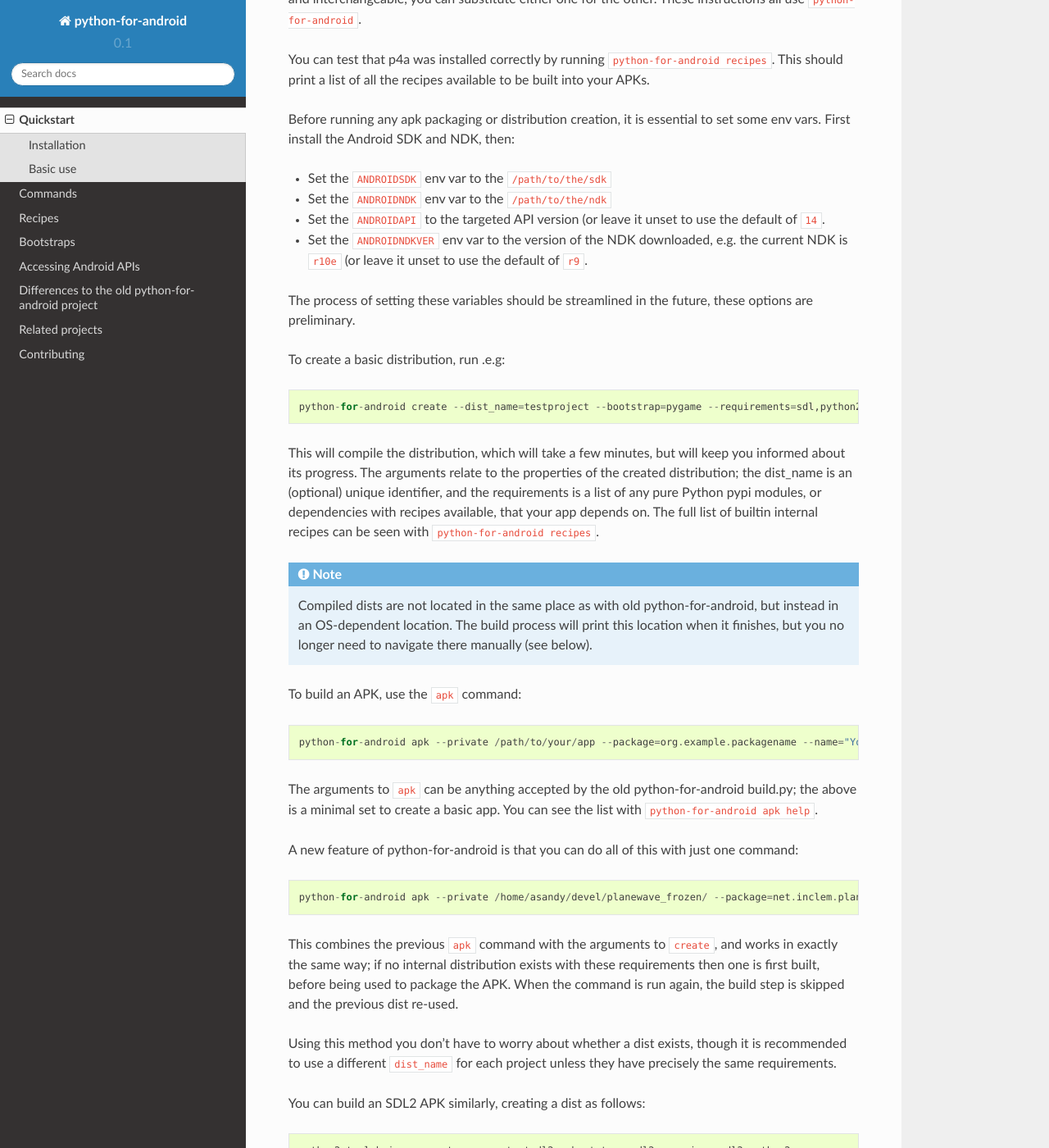
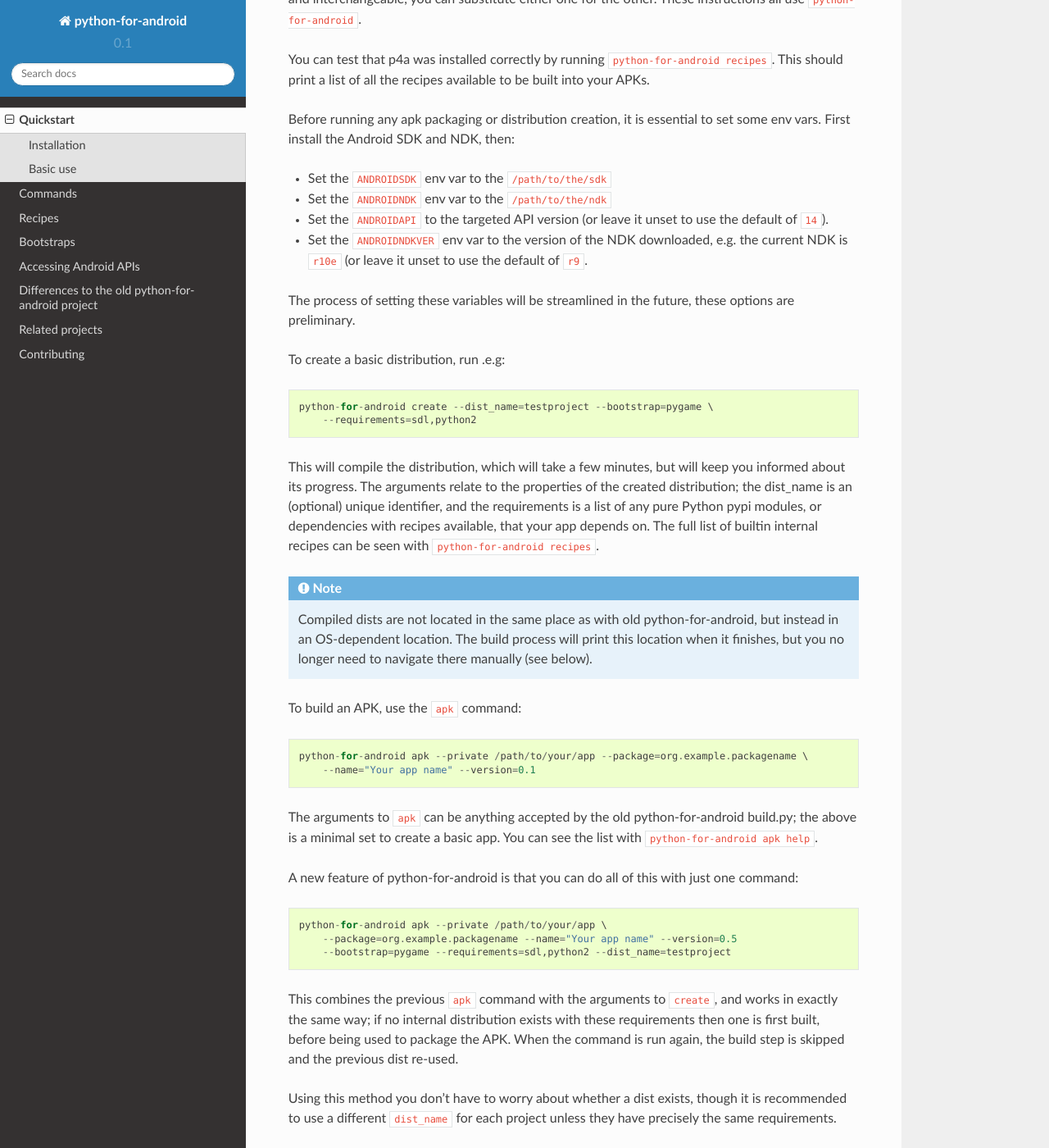
Before and after one commit to kivy/python-for-android, a Sphinx documentation site: the page built from doc/source/quickstart.rst, in a window 1280 px wide and 1400 px high, scrolled down 1023 px. Shown: the whole window at 82% size. Built offline with Sphinx 7.4.7 and the Read the Docs theme 2.0.0, drawn with Linux system fonts in a browser that asks for light colours; pages that are not in the unit, such as notebooks, are missing from menus; some of the changed text lies outside the part shown.

```diff
--- a/doc/source/quickstart.rst
+++ b/doc/source/quickstart.rst
@@ -53,17 +53,18 @@
 - Set the ``ANDROIDSDK`` env var to the ``/path/to/the/sdk``
 - Set the ``ANDROIDNDK`` env var to the ``/path/to/the/ndk``
 - Set the ``ANDROIDAPI`` to the targeted API version (or leave it
-  unset to use the default of ``14``.
+  unset to use the default of ``14``).
 - Set the ``ANDROIDNDKVER`` env var to the version of the NDK
   downloaded, e.g. the current NDK is ``r10e`` (or leave it unset to
   use the default of ``r9``.
 
-The process of setting these variables should be streamlined in the
+The process of setting these variables will be streamlined in the
 future, these options are preliminary.
 
 To create a basic distribution, run .e.g::
 
-     python-for-android create --dist_name=testproject --bootstrap=pygame --requirements=sdl,python2
+     python-for-android create --dist_name=testproject --bootstrap=pygame \
+         --requirements=sdl,python2
 
 This will compile the distribution, which will take a few minutes, but
 will keep you informed about its progress. The arguments relate to the
@@ -81,7 +82,8 @@
 
 To build an APK, use the ``apk`` command::
 
-  python-for-android apk --private /path/to/your/app --package=org.example.packagename --name="Your app name" --version=0.1
+    python-for-android apk --private /path/to/your/app --package=org.example.packagename \
+        --name="Your app name" --version=0.1
 
 The arguments to ``apk`` can be anything accepted by the old
 python-for-android build.py; the above is a minimal set to create a
@@ -89,7 +91,9 @@
 
 A new feature of python-for-android is that you can do all of this with just one command::
 
-  python-for-android apk --private /home/asandy/devel/planewave_frozen/ --package=net.inclem.planewavessdl2 --name="planewavessdl2" --version=0.5 --bootstrap=sdl2 --requirements=sdl,python2 --dist_name=testproject
+    python-for-android apk --private /path/to/your/app \
+        --package=org.example.packagename --name="Your app name" --version=0.5
+        --bootstrap=pygame --requirements=sdl,python2 --dist_name=testproject
 
 This combines the previous ``apk`` command with the arguments to
 ``create``, and works in exactly the same way; if no internal
```
Also changed, not shown: other parts of doc/source/quickstart.rst (+5 -5 lines).
